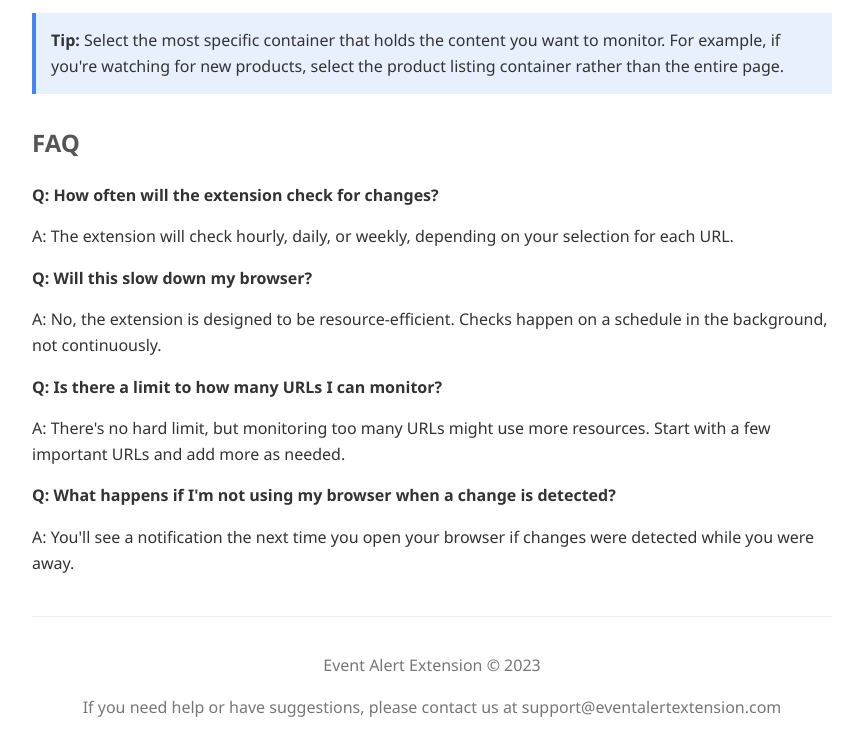
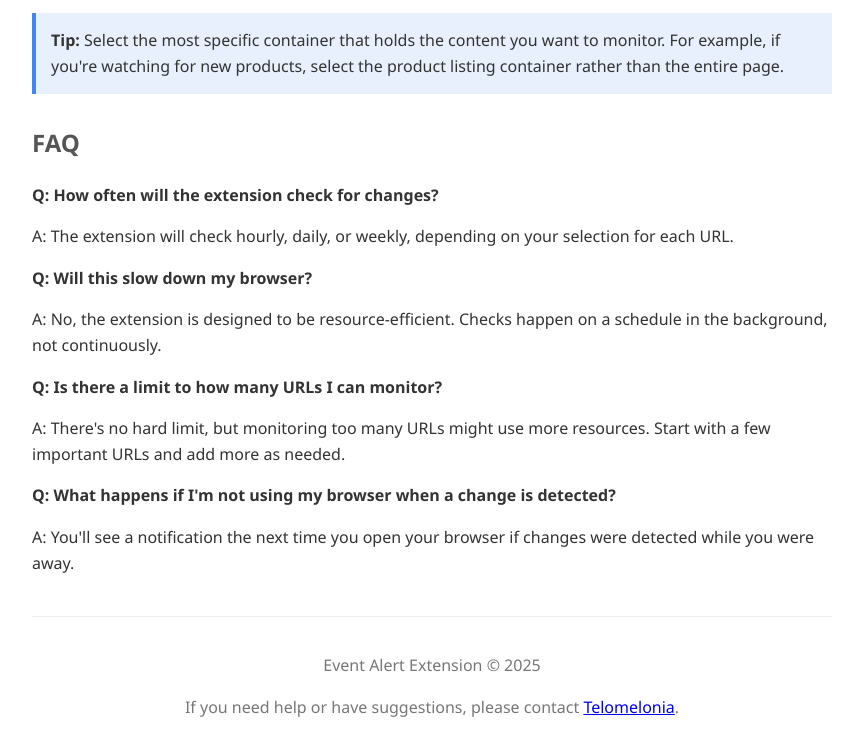
Before and after one commit to Telomelonia/event-alert-extension, a browser extension: page onboarding.html in a window 1280 px wide. Shown: the part 1454-2210 px from the top of the page, without its empty margins (208-1071 px from the left). Drawn offline with Linux system fonts and the light colour scheme.

Commit message:
fix the onboarding

```diff
--- a/onboarding.html
+++ b/onboarding.html
@@ -145,8 +145,11 @@
   <p>A: You'll see a notification the next time you open your browser if changes were detected while you were away.</p>
 
   <div class="footer">
-    <p>Event Alert Extension &copy; 2023</p>
-    <p>If you need help or have suggestions, please contact us at support@eventalertextension.com</p>
+    <p>Event Alert Extension &copy; 2025</p>
+    <p>If you need help or have suggestions, please contact
+      <a href="https://github.com/Telomelonia">Telomelonia</a>.
+    </p>
+
   </div>
 </body>
 </html>
```
